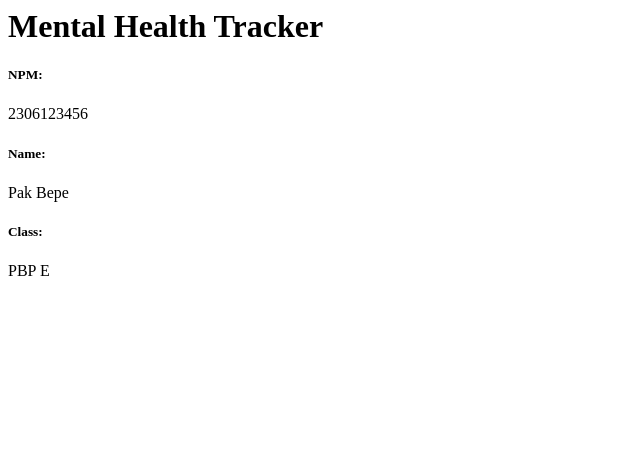
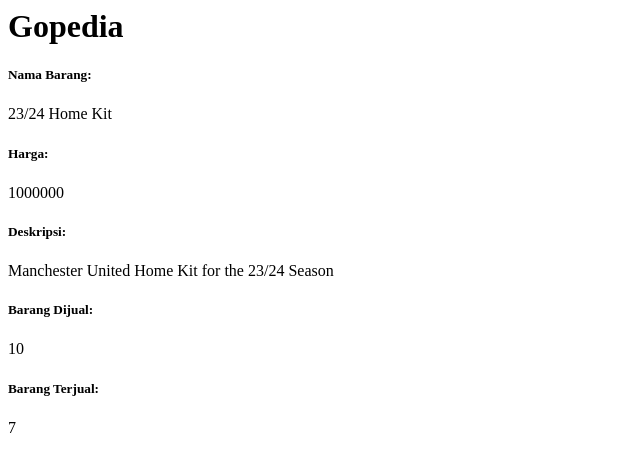
Before and after one commit to Ragnall16/unitedkits, a Django app: page / in a window 1280 px wide. Shown: the top 472 px of the page, without its empty margins (0-640 px from the left). Run offline with Django 5.2, Linux system fonts and the light colour scheme.

Commit message:
Website Done

```diff
--- a/main/templates/main.html
+++ b/main/templates/main.html
@@ -1,8 +1,12 @@
-<h1>Mental Health Tracker</h1>
+<h1>Gopedia</h1>
 
-<h5>NPM: </h5>
-<p>{{ npm }}<p>
-<h5>Name: </h5>
+<h5>Nama Barang: </h5>
 <p>{{ name }}<p>
-<h5>Class: </h5>
-<p>{{ class }}<p>
+<h5>Harga: </h5>
+<p>{{ price }}<p>
+<h5>Deskripsi: </h5>
+<p>{{ description }}<p>
+<h5>Barang Dijual: </h5>
+<p>{{ quantity }}<p>
+<h5>Barang Terjual: </h5>
+<p>{{ sold }}<p>
--- a/main/views.py
+++ b/main/views.py
@@ -3,9 +3,11 @@ from django.shortcuts import render
 # Create your views here.
 def show_main(request):
     context = {
-        'npm' : '2306123456',
-        'name': 'Pak Bepe',
-        'class': 'PBP E'
+        'name' : '23/24 Home Kit',
+        'price': '1000000',
+        'description': 'Manchester United Home Kit for the 23/24 Season',
+        'quantity': '10',
+        'sold': '7'
     }
 
     return render(request, "main.html", context)
```
Also changed, not shown: main/models.py (+8 -6 lines).
